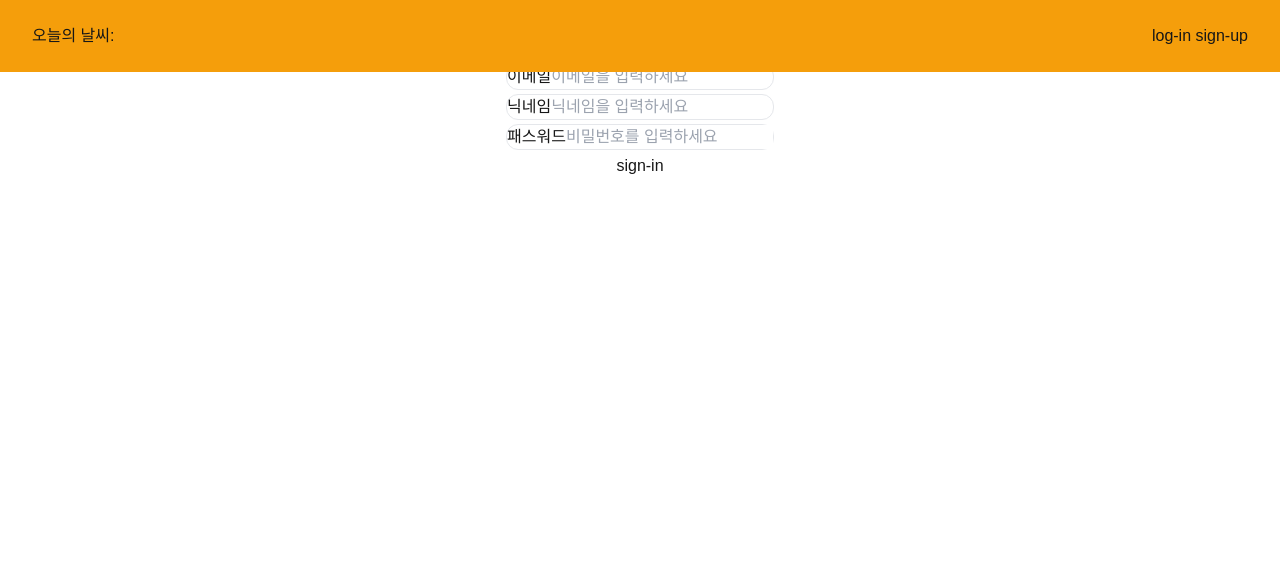
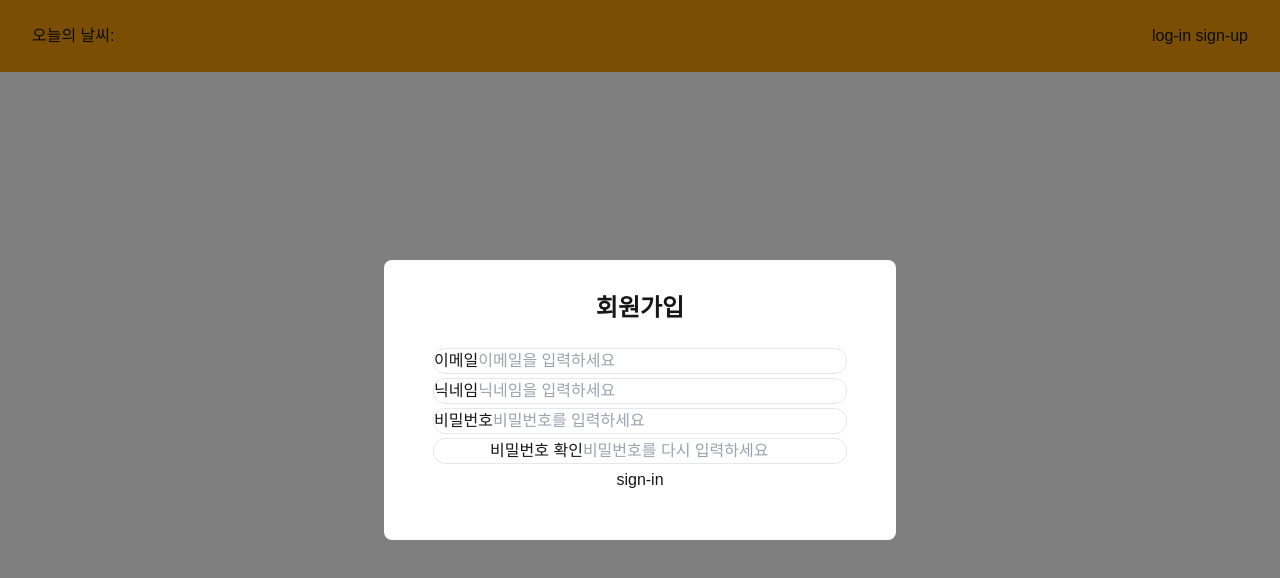
Before and after one commit to Ahnjonghyun87/playground, a Next.js app: page /signUp in a window 1280 px wide. Shown: the top 578 px of the page. Built offline with nearby package versions, Linux system fonts and the light colour scheme.

Commit message:
모달창 옵션 변경으로 다양한 사이즈 가능하게 함

```diff
--- a/src/app/(log-in)/signUp/page.tsx
+++ b/src/app/(log-in)/signUp/page.tsx
@@ -1,15 +1,29 @@
 "use client";
 
+import CommonModal from "@/app/components/common/modal/CommonModal";
 import { useMutation } from "@tanstack/react-query";
+import { useRouter } from "next/navigation";
+import { useEffect, useState } from "react";
 import { useForm } from "react-hook-form";
 
 interface SignUp {
   email: string;
   password: string;
+  confirmPassword: string;
   nickname: string;
 }
 
 const SignUpPage = () => {
+  const [isOpen, setIsOpen] = useState(false); // 모달 상태 관리
+  const router = useRouter();
+  useEffect(() => {
+    setIsOpen(true);
+  }, []);
+
+  const closeModal = () => {
+    setIsOpen(false);
+    router.push("logIn"); // 모달 닫을 때 경로 변경
+  };
   const { mutate } = useMutation({
     mutationFn: async (data: SignUp) => {
       const response = await fetch("/api/signUp", {
@@ -30,10 +44,11 @@ const SignUpPage = () => {
     },
     onSuccess: () => {
       alert("회원 가입에 성공했습니다.");
+      closeModal();
     },
   });
 
-  const { register, handleSubmit, formState } = useForm<SignUp>({
+  const { register, handleSubmit, formState, watch } = useForm<SignUp>({
     mode: "onChange",
     defaultValues: {
       email: "",
@@ -41,14 +56,19 @@ const SignUpPage = () => {
       password: "",
     },
   });
-
+  const password = watch("password");
   const onSubmit = (data: SignUp) => {
     mutate(data);
   };
   return (
+    <>
+      {isOpen && (
+        <CommonModal
+          title={"회원가입"}
+          content={
             <form
               onSubmit={handleSubmit(onSubmit)}
-      className="grid justify-center py-16"
+              className="grid justify-center"
             >
               <div className="border rounded-xl mb-1">
                 <label htmlFor="email">이메일</label>
@@ -79,7 +99,7 @@ const SignUpPage = () => {
                 )}
               </div>
               <div className="border rounded-xl mb-1">
-        <label htmlFor="password">패스워드</label>
+                <label htmlFor="password">비밀번호</label>
                 <input
                   {...register("password", { required: true })}
                   placeholder="비밀번호를 입력하세요"
@@ -89,8 +109,34 @@ const SignUpPage = () => {
                   <span>{formState.errors.password.message}</span>
                 )}
               </div>
+              <div className="border rounded-xl mb-1 px-14">
+                <label htmlFor="confirmPassword">비밀번호 확인</label>
+                <input
+                  {...register("confirmPassword", {
+                    required: "비밀번호 확인은 필수 입력 항목입니다.",
+                    validate: (value) =>
+                      value === password || "비밀번호가 일치하지 않습니다.",
+                  })}
+                  type="password"
+                  placeholder="비밀번호를 다시 입력하세요"
+                  className="input"
+                />
+                {formState.errors.confirmPassword && (
+                  <span className="error">
+                    {formState.errors.confirmPassword.message}
+                  </span>
+                )}
+              </div>
               <button type="submit">sign-in</button>
             </form>
+          }
+          type={"non-click"}
+          size="large"
+        >
+          {" "}
+        </CommonModal>
+      )}
+    </>
   );
 };
 
--- a/src/app/components/common/modal/CommonModal.tsx
+++ b/src/app/components/common/modal/CommonModal.tsx
@@ -7,16 +7,20 @@ import BackDrop from "./BackDrop";
 interface CommonModalProps {
   title: string;
   content: React.ReactNode | null;
+  children: React.ReactNode | null;
   path?: string;
-  type?: "normal" | "confirm";
+  type?: "normal" | "confirm" | "non-click";
+  size?: "small" | "medium" | "large"; // 모달 크기 옵션 추가
   onClose?: () => void;
 }
 
 const CommonModal = ({
   title,
   content,
+  children,
   path,
   type = "normal",
+  size = "medium",
   onClose,
 }: CommonModalProps) => {
   const modal = useModal();
@@ -36,11 +40,22 @@ const CommonModal = ({
     }
   };
 
+  const modalSizeClasses = {
+    small: "max-w-xs w-full",
+    medium: "max-w-md w-full",
+    large: "max-w-lg w-full",
+  };
+
   return (
     <BackDrop>
-      <section className="fixed top-1/2 left-1/2 transform -translate-x-1/2 -translate-y-1/2 flex flex-col justify-center items-center max-w-72 w-full p-8 gap-4 rounded-lg bg-white z-[9999]">
+      <section
+        className={`fixed top-1/2 left-1/2 transform -translate-x-1/2 -translate-y-1/2 flex flex-col justify-center items-center p-8 gap-4 rounded-lg bg-white z-[9999] ${modalSizeClasses[size]}`}
+      >
         <h2 className="text-2xl font-semibold mb-2 text-center">{title}</h2>
-        <div className="modal-content">{content}</div>
+
+        {content && <div className="modal-content">{content}</div>}
+
+        {children && <div className="modal-children">{children}</div>}
         {type === "normal" && (
           <button
             className="px-4 py-1 bg-primary-400 text-white font-semibold border border-grey-200 rounded hover:opacity-85 active:opacity-75"
--- a/src/app/header/page.tsx
+++ b/src/app/header/page.tsx
@@ -1,12 +1,9 @@
 "use client";
 
 import { useRouter } from "next/navigation";
-import SignUpPage from "../(log-in)/signUp/page";
-import { useModal } from "../context/modal.context";
 import { useAuthStore } from "../zustand/userAuthStore";
 
 const HeaderLayoutPage = () => {
-  const modal = useModal();
   const { isLoggedIn, logOut } = useAuthStore();
   const route = useRouter();
 
@@ -36,10 +33,7 @@ const HeaderLayoutPage = () => {
     route.push("logIn");
   };
   const handleSignUp = () => {
-    modal.open({
-      title: "Sign Up",
-      content: <SignUpPage />,
-    });
+    route.push("signUp");
   };
   return (
     <main className="fixed py-2 z-50 w-full flex justify-between px-4 bg-amber-500">
```
Lines whose indentation alone changed are shown as unchanged.
